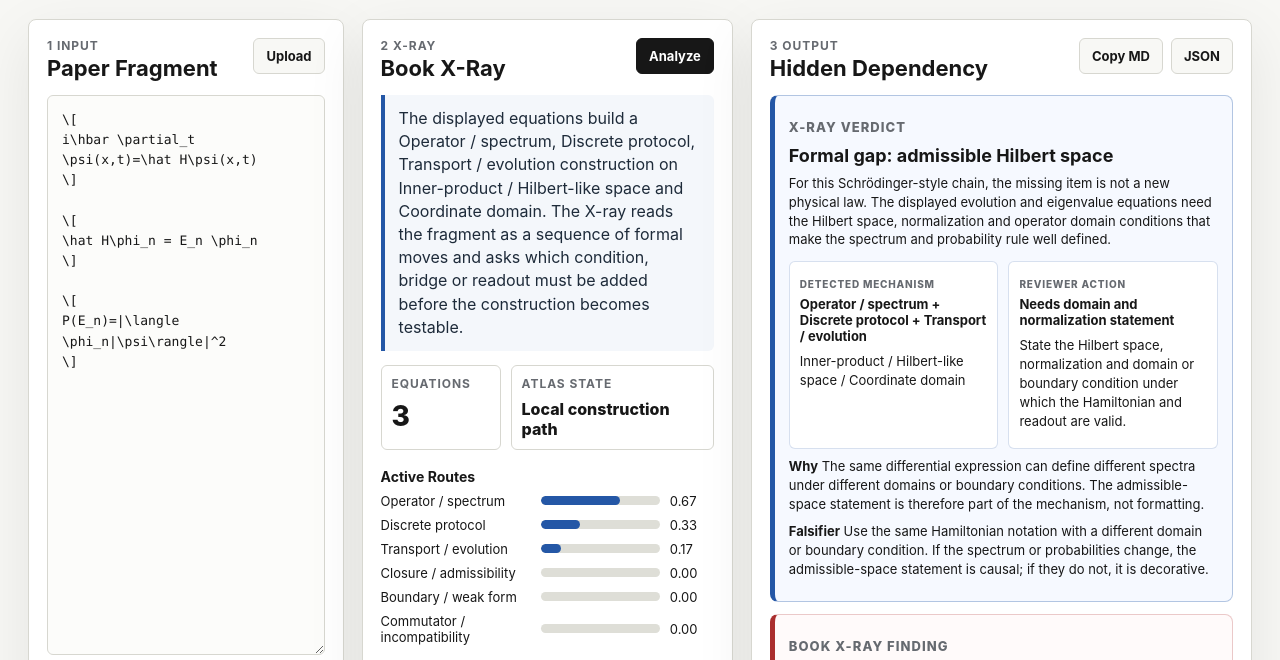
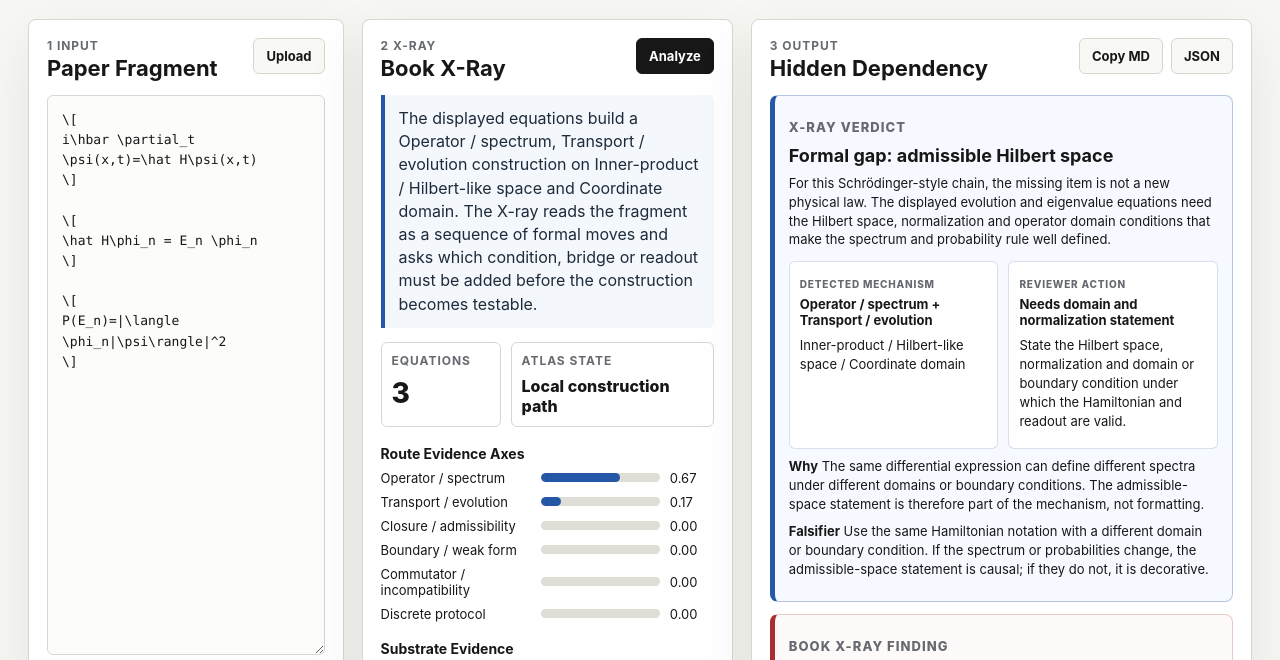
Before and after one commit to synthetix-institute/equation-xray, a website with bundled scripts: page index.html in a window 1280 px wide. Shown: the part 119-779 px from the top of the page. Built offline with nearby package versions, Linux system fonts and the light colour scheme.

Commit message:
Clarify route evidence and probability readouts

```diff
--- a/index.html
+++ b/index.html
@@ -92,7 +92,7 @@
             </div>
           </div>
           <div>
-            <h3>Active Routes</h3>
+            <h3>Route Evidence Axes</h3>
             <div id="route-bars" class="bar-list"></div>
           </div>
           <div>
--- a/src/engine.mjs
+++ b/src/engine.mjs
@@ -106,8 +106,6 @@ export const ROUTES = [
       /\\Delta\s*t/i,
       /\balgorithm|protocol|iteration|step\b/i,
       /\\arg\s*\\max|\\arg\s*\\min|argmax|argmin/i,
-      /\\prod|\\sum/,
-      /\bP\s*\(|\\Pr\b|\\mathbb\s*\{?\s*P\s*\}?/i,
       /\bBayes|posterior|prior|update\b/i
     ]
   }
```
Also changed, not shown: tests/engine.test.mjs (+5 -0 lines), README.md.
